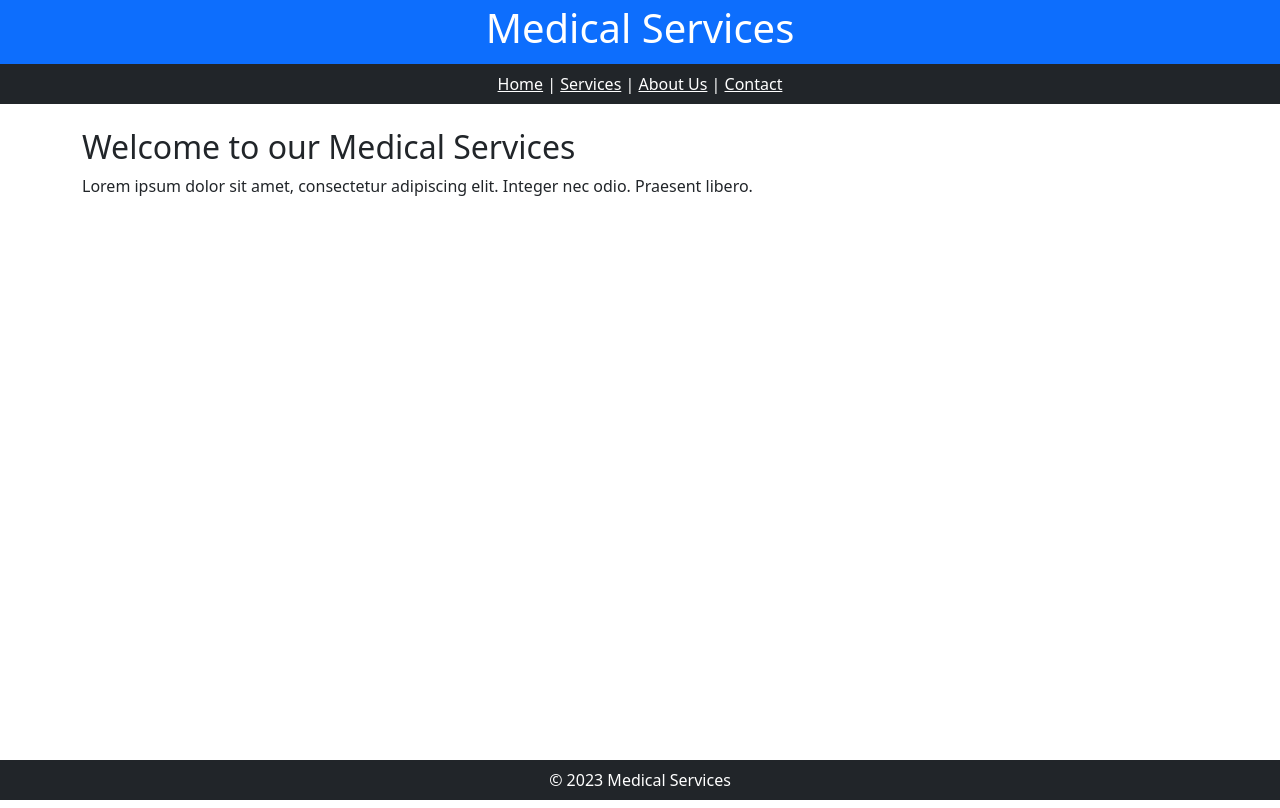
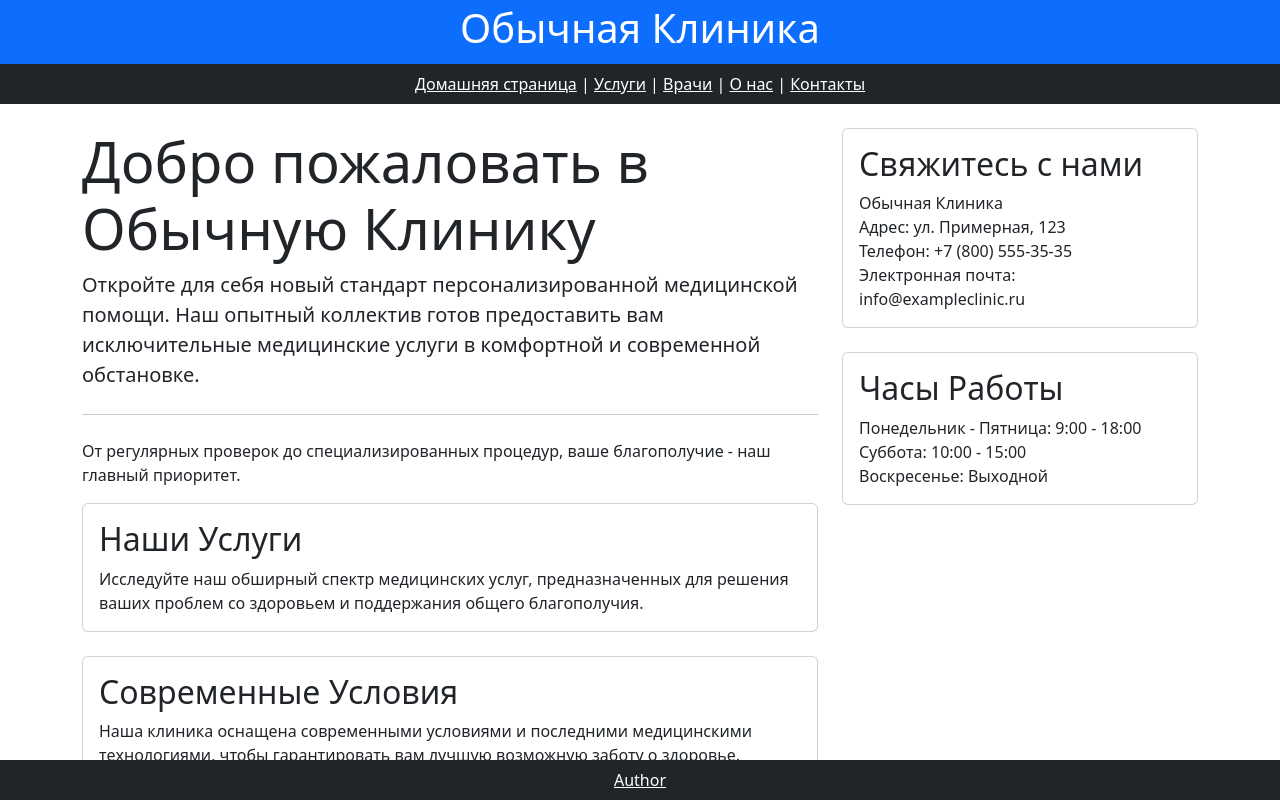
Before and after one commit to TheOddKn1ght/django-nirs, a Django app: page / in a window 1280 px wide. Run offline with Django 4.2, Linux system fonts and the light colour scheme; some libraries are stand-ins or nearby versions.

Commit message:
add services tempalte and views

```diff
--- a/app/views.py
+++ b/app/views.py
@@ -4,3 +4,9 @@ from django.shortcuts import render
 
 def index(request):
     return render(request, 'index.html')
+
+def services(request):
+    return render(request, 'services.html')
+
+def service_detail(request, service_id):
+    return render(request, 'service_detail.html', {'service_id': service_id})
--- a/nirs/urls.py
+++ b/nirs/urls.py
@@ -17,8 +17,11 @@ Including another URLconf
 from django.contrib import admin
 from django.urls import path
 from app import views
+from app.views import services, service_detail
 
 urlpatterns = [
     path('admin/', admin.site.urls),
-    path('', views.index, name='index' )
+    path('', views.index, name='index' ),
+    path('services', views.services, name='services'),
+    path('services/<int:service_id>/', service_detail, name='service_detail')
 ]
--- a/templates/index.html
+++ b/templates/index.html
@@ -1,35 +1,63 @@
+{% extends 'layouts/base.html' %}
+
 {% load static %}
 
-<!DOCTYPE html>
-<html lang="en">
-<head>
-    <meta charset="UTF-8">
-    <meta name="viewport" content="width=device-width, initial-scale=1.0">
-    <title>Medical Services</title>
-    <link rel="stylesheet" href="{% static 'css/bootstrap.min.css'%}">
-</head>
-<body>
-    <header class="bg-primary text-white text-center py-1">
-        <h1>Medical Services</h1>
-    </header>
+{% block content %}
+<div class="row">
+    <div class="col-md-8">
+        <div class="jumbotron">
+            <h2 class="display-4">Добро пожаловать в Обычную Клинику</h2>
+            <p class="lead">
+                Откройте для себя новый стандарт персонализированной медицинской помощи. Наш опытный коллектив готов предоставить вам исключительные медицинские услуги в комфортной и современной обстановке.
+            </p>
+            <hr class="my-4">
+            <p>
+                От регулярных проверок до специализированных процедур, ваше благополучие - наш главный приоритет.
+            </p>
+        </div>
 
-    <nav class="bg-dark text-white text-center py-2">
-        <a href="#" class="text-white">Home</a> |
-        <a href="#" class="text-white">Services</a> |
-        <a href="#" class="text-white">About Us</a> |
-        <a href="#" class="text-white">Contact</a>
-    </nav>
+        <div class="card mb-4">
+            <div class="card-body">
+                <h2 class="card-title">Наши Услуги</h2>
+                <p class="card-text">
+                    Исследуйте наш обширный спектр медицинских услуг, предназначенных для решения ваших проблем со здоровьем и поддержания общего благополучия.
+                </p>
+            </div>
+        </div>
 
-    <section class="container my-4">
-        <h2>Welcome to our Medical Services</h2>
-        <p>Lorem ipsum dolor sit amet, consectetur adipiscing elit. Integer nec odio. Praesent libero.</p>
+        <div class="card">
+            <div class="card-body">
+                <h2 class="card-title">Современные Условия</h2>
+                <p class="card-text">
+                    Наша клиника оснащена современными условиями и последними медицинскими технологиями, чтобы гарантировать вам лучшую возможную заботу о здоровье.
+                </p>
+            </div>
+        </div>
+    </div>
 
-    </section>
+    <div class="col-md-4">
+        <div class="card">
+            <div class="card-body">
+                <h2 class="card-title">Свяжитесь с нами</h2>
+                <p class="card-text">
+                    Обычная Клиника<br>
+                    Адрес: ул. Примерная, 123<br>
+                    Телефон: +7 (800) 555-35-35<br>
+                    Электронная почта: info@exampleclinic.ru
+                </p>
+            </div>
+        </div>
 
-    <footer class="bg-dark text-white text-center py-2 fixed-bottom">
-        &copy; 2023 Medical Services
-    </footer>
-
-    <script src="{% static 'js/bootstrap.min.js'%}"></script>
-</body>
-</html>
+        <div class="card mt-4">
+            <div class="card-body">
+                <h2 class="card-title">Часы Работы</h2>
+                <p class="card-text">
+                    Понедельник - Пятница: 9:00 - 18:00<br>
+                    Суббота: 10:00 - 15:00<br>
+                    Воскресенье: Выходной
+                </p>
+            </div>
+        </div>
+    </div>
+</div>
+{% endblock %}
--- /dev/null
+++ b/templates/layouts/base.html
@@ -0,0 +1,36 @@
+{% load static %}
+
+<!DOCTYPE html>
+<html lang="en">
+<head>
+    <meta charset="UTF-8">
+    <meta name="viewport" content="width=device-width, initial-scale=1.0">
+    <title>Medical Services</title>
+    <link rel="stylesheet" href="{% static 'css/bootstrap.min.css'%}">
+</head>
+<body>
+    <header class="bg-primary text-white text-center py-1">
+        <h1>Обычная Клиника</h1>
+    </header>
+
+    <nav class="bg-dark text-white text-center py-2">
+        <a href="{% url 'index' %}" class="text-white">Домашняя страница</a> |
+        <a href="{% url 'services' %}" class="text-white">Услуги</a> |
+        <a href="#" class="text-white">Врачи</a> |
+        <a href="#" class="text-white">О нас</a> |
+        <a href="#" class="text-white">Контакты</a>
+    </nav>
+
+    <section class="container my-4">
+        {% block content %}
+
+        {% endblock %}
+    </section>
+
+    <footer class="bg-dark text-white text-center py-2 fixed-bottom">
+        <a href="https://vk.com/theoddknight" class="text-white">Author</a>
+    </footer>
+
+    <script src="{% static 'js/bootstrap.min.js'%}"></script>
+</body>
+</html>
```
Also changed, not shown: templates/services.html (added, +44 -0 lines).
